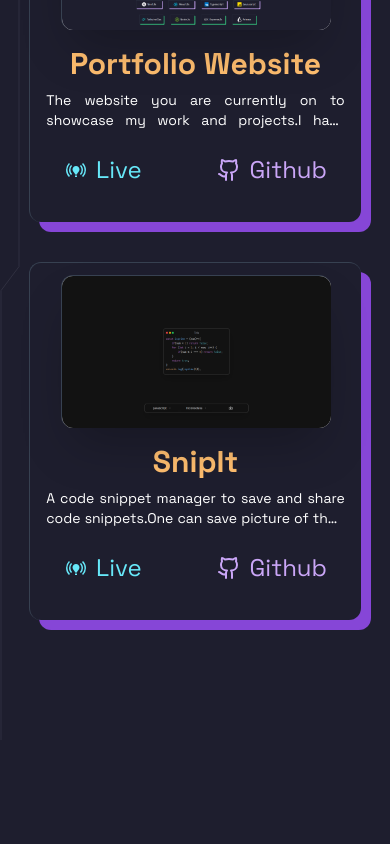
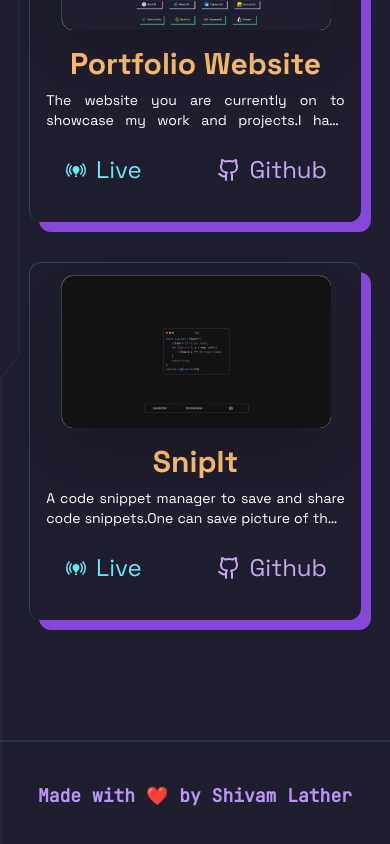
Before and after one commit to Vilen23/portfoliodesign, a Next.js app: page / in a window 390 px wide. Shown: the part 3127-3971 px from the top of the page. Before the commit the page ends 3867 px from the top, so only its background shows below. Built offline with nearby package versions, Linux system fonts and the light colour scheme; a web font is replaced by a local one.

Commit message:
Completed footer

```diff
--- a/app/page.tsx
+++ b/app/page.tsx
@@ -1,3 +1,4 @@
+import Footer from "@/components/Footer";
 import Hero from "@/components/Hero";
 import Navbar from "@/components/Navbar";
 import Projects from "@/components/Projects";
@@ -18,6 +19,9 @@
         <div className="w-[100vw] my-10 md:my-20 flex justify-center" id="projects">
           <Projects/>
         </div>
+        <div className="w-[100vw] my-10 md:my-20 flex justify-center">
+          <Footer/>
+        </div>
       </TracingBeam>
     </div>
   );
--- /dev/null
+++ b/components/Footer.tsx
@@ -0,0 +1,11 @@
+import React from 'react'
+
+export default function Footer() {
+  return (
+    <div className='border-t-[2px] w-[900px] border-[#2c3242]'>
+        <div className='flex justify-center items-center pt-10'>
+            <p className='text-lg font-semibold'>Made with ❤️ by Shivam Lather</p>
+        </div>
+    </div>
+  )
+}
```
